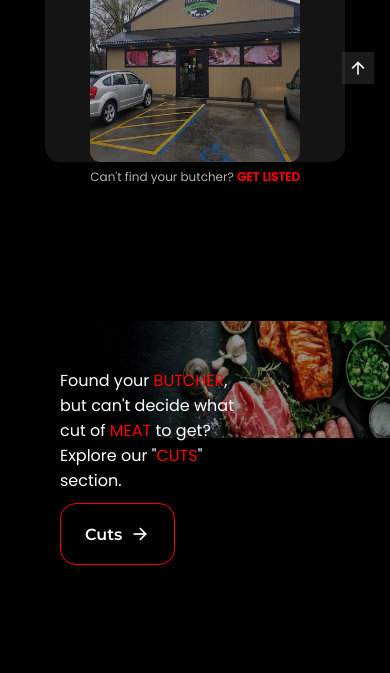
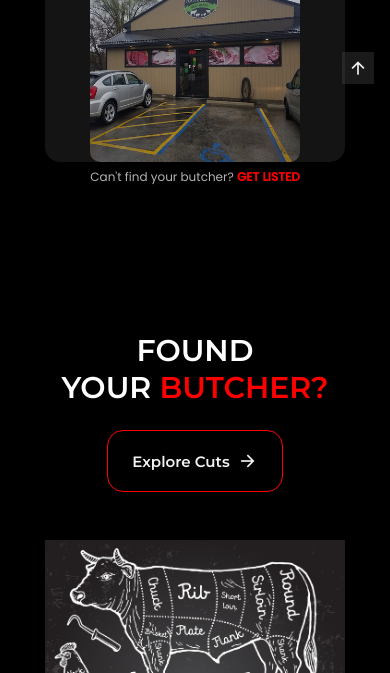
Before and after one commit to JRacz419/FindMyButcher2.2, a plain HTML site: page assets/states/michigan/michigan.html in a window 390 px wide. Shown: the part 1182-1855 px from the top of the page. Drawn offline with nearby package versions, Linux system fonts and the light colour scheme.

Commit message:
Added explore cuts section. Added image of a cow, chicken, and pig. Created a title and added a button.

```diff
--- a/assets/states/michigan/michigan.css
+++ b/assets/states/michigan/michigan.css
@@ -441,82 +441,29 @@ h5 a {
 
 /* meat banner */
 
-.cutsContainer {
-  height: 36em;
-  background-image: url(./img/meatBanner.jpg);
-  background-size: cover;
-  background-repeat: no-repeat;
-  margin-top: 9em;
-  width: 100%;
+#about {
   display: flex;
   flex-direction: column;
-  justify-content: left;
-
+  align-items: center;
+  width: 100%;
 }
 
 @media (max-width: 930px) {
-  .cutsContainer {
-    height: 40em;
-    background-image: url(./img/meatBanner.jpg);
-    background-size: 100% auto;
-    background-repeat: no-repeat;
-    margin-top: 9em;
+  #about {
+    display: flex;
+    flex-direction: column;
+    align-items: center;
     width: 100%;
-    display: flex;
-    justify-content: left;
   }
 }
 
-.cutsContainer img {
+@media (max-width: 930px) {
+  .section__title {
+    font-size: 30px;
+    width: 8em;
+    margin-top: 2.2em;
+    color: white;
+    width: 100%;
 
-  background-image: url(./img/meatBanner.jpg);
-  background-size: cover;
-  background-repeat: no-repeat;
-  margin-top: 9em;
-  width: 100%;
-  display: flex;
-  flex-direction: column;
-  justify-content: left;
-  height: 50em;
-}
-
-@media (max-width: 930px) {
-  .cutsContainer img {
-
-    background-image: url(./img/meatBanner.jpg);
-    background-size: cover;
-    background-repeat: no-repeat;
-    margin-top: 9em;
-    width: 100%;
-    display: flex;
-    flex-direction: column;
-    justify-content: left;
-    height: 70em;
   }
 }
-
-
-.cutsContainer p {
-  font-size: 30px;
-  width: 14em;
-  margin-left: 3em;
-  margin-top: 3em;
-  color: white;
-  padding: 12px;
-  height: 8em;
-
-}
-
-@media (max-width: 930px) {
-  .cutsContainer p {
-    font-size: 16px;
-    width: 14em;
-    margin-top: 2.2em;
-    color: white;
-  }
-}
-
-#buttonCuts {
-margin-top: 10px;
-color: white;
-}
--- a/assets/states/michigan/michigan.html
+++ b/assets/states/michigan/michigan.html
@@ -1805,16 +1805,24 @@
         </ul>
         <h5>Can't find your butcher?<a href="#"> GET LISTED</a></h5>
      </main>
-     <section class="cutsContainer">
-        <p>
-            Found your <span class="spanRed">BUTCHER</span>, <br>
-            but can't decide what cut of <span class="spanRed">MEAT</span> to get? <br>
-            Explore our "<span class="spanRed">CUTS</span>" section. <br>
-            <a href="#" class="button" id="buttonCuts">
-                Cuts<i class="ri-arrow-right-line"></i>
-             </a>
-        </p>
-
+
+     <section class="about section" id="about">
+        <div class="about__container container grid">
+           <div class="about__data">
+              <h2 class="section__title">
+                 FOUND <br>
+                 YOUR <span class="red">BUTCHER?</span>
+              </h2>
+
+              <a href="#" class="button">
+                 Explore Cuts<i class="ri-arrow-right-line"></i>
+              </a>
+           </div>
+           <div class="about__image">
+              <img src="../../img/pigCowChicken.jpg" alt="Drawing with a white border of a chicken, cow and a pig." class="about__img">
+              <div class="about__shadow"></div>
+           </div>
+        </div>
      </section>
 
 
```
Also changed, not shown: assets/img/pigCowChicken.jpg (added).
